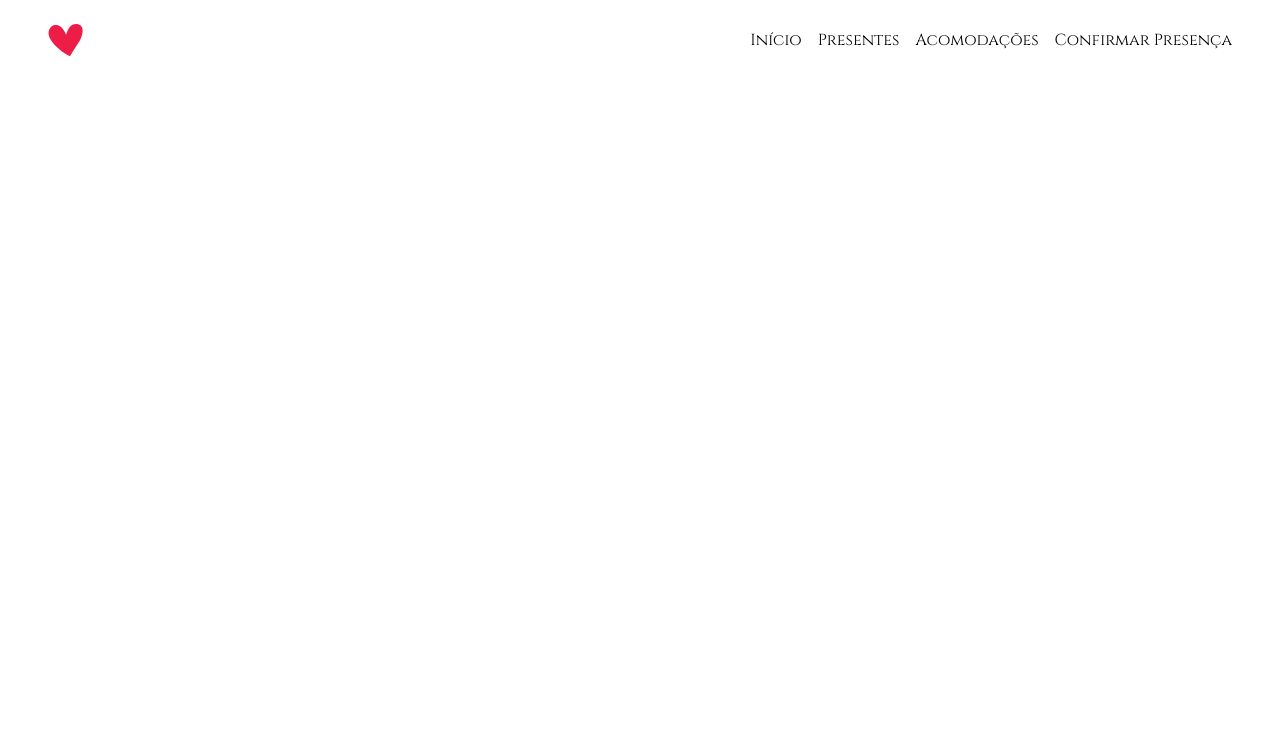
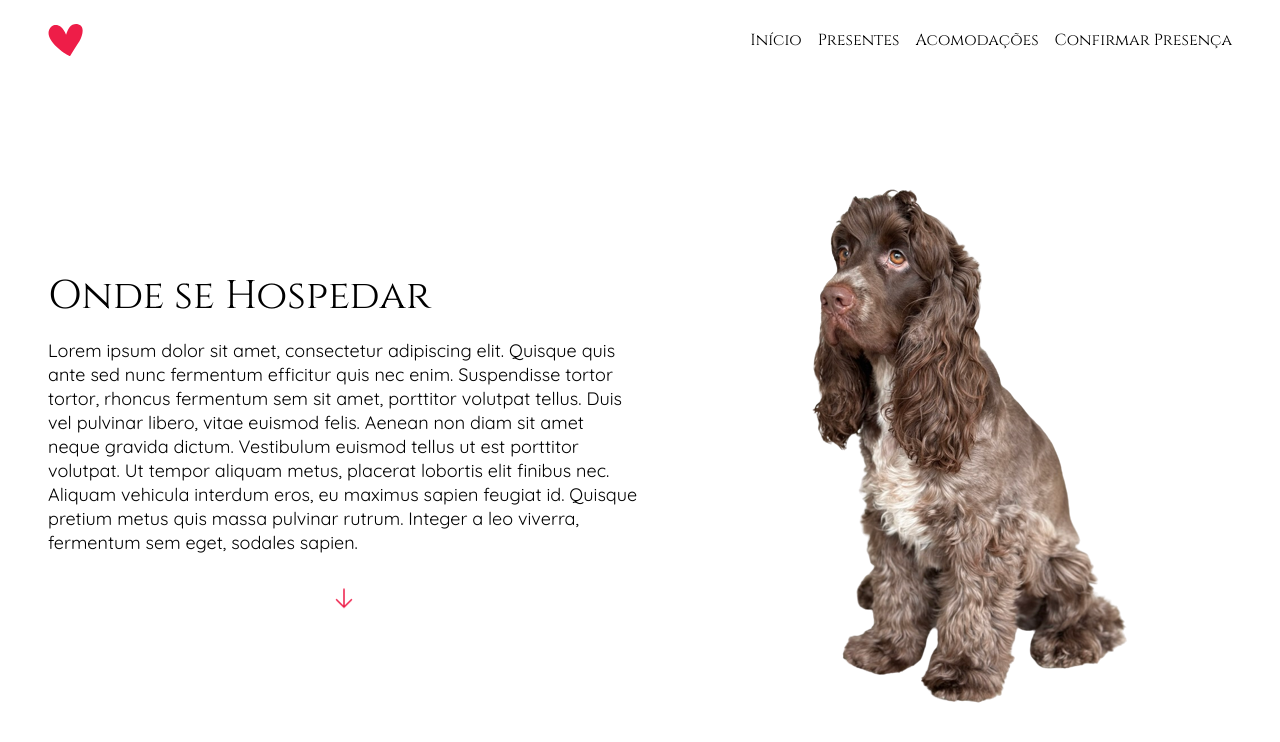
Before and after one commit to eduardobittencourt/project-w-client, a Next.js app: page /accommodations in a window 1280 px wide. Shown: the top 742 px of the page. Built offline with nearby package versions, Linux system fonts and the light colour scheme.

Commit message:
feat: add some more assets

```diff
--- a/src/app/accommodations/page.tsx
+++ b/src/app/accommodations/page.tsx
@@ -1,3 +1,42 @@
+import Image from "next/image";
+
+import Tobias from "@/assets/tobias.png";
 export default function AccommodationsPage() {
-  return <div></div>;
+  return (
+    <div className="grid min-h-[calc(100vh-144px)] items-center tablet:grid-cols-2">
+      <div>
+        <h1 className="mb-4 font-serif text-lg">Onde se Hospedar</h1>
+        <p className="mb-8 text-sm">
+          Lorem ipsum dolor sit amet, consectetur adipiscing elit. Quisque quis
+          ante sed nunc fermentum efficitur quis nec enim. Suspendisse tortor
+          tortor, rhoncus fermentum sem sit amet, porttitor volutpat tellus.
+          Duis vel pulvinar libero, vitae euismod felis. Aenean non diam sit
+          amet neque gravida dictum. Vestibulum euismod tellus ut est porttitor
+          volutpat. Ut tempor aliquam metus, placerat lobortis elit finibus nec.
+          Aliquam vehicula interdum eros, eu maximus sapien feugiat id. Quisque
+          pretium metus quis massa pulvinar rutrum. Integer a leo viverra,
+          fermentum sem eget, sodales sapien.
+        </p>
+        <svg
+          xmlns="http://www.w3.org/2000/svg"
+          fill="none"
+          viewBox="0 0 24 24"
+          strokeWidth={1.5}
+          className="mx-auto h-6 w-6 animate-bounce stroke-red"
+        >
+          <path
+            strokeLinecap="round"
+            strokeLinejoin="round"
+            d="M19.5 13.5L12 21m0 0l-7.5-7.5M12 21V3"
+          />
+        </svg>
+      </div>
+
+      <Image
+        src={Tobias}
+        alt="Foto do Tobias"
+        className="justify-self-center"
+      />
+    </div>
+  );
 }
--- a/src/app/gifts/loading.tsx
+++ /dev/null
@@ -1,42 +0,0 @@
-export default function GiftsLoading() {
-  return (
-    <>
-      <h1 className="mb-4 font-serif text-lg">Lista de Presentes</h1>
-      <p className="mb-8 text-sm">
-        Queremos que se sintam à vontade para nos presentear de acordo com suas
-        preferências e possibilidades. Preparamos uma seleção de itens que
-        precisamos na nossa nova casinha. Além disso, pensando em facilitar a
-        contribuição para aqueles que preferem presentear de maneira mais
-        flexível, também disponibilizamos a opção de cotas de PIX. Explore sem
-        restrições, certamente qualquer presente escolhido com carinho será
-        muito apreciado.
-      </p>
-
-      <div className="mx-auto my-10 h-px w-24 bg-red" />
-
-      <h2 className="mb-4 font-serif text-md">Itens</h2>
-      <p className="mb-2">
-        Os links abaixo são sugestões de onde encontrar o produto, fiquem à
-        vontade para adquiri-los onde for mais conveniente para vocês. Para mais
-        detalhes, clique no item e, caso optem por algum, não esqueçam de
-        marcá-lo como comprado! Vai dividir com alguém? É só clicar em “
-        <span className="text-red">+</span>” ao marcar como comprado e colocar o
-        código do outro convidado.
-      </p>
-      <p className="mb-8">
-        <span className="font-bold">Endereço para entrega:</span> Rua Coronel
-        Feijo, 371 - apto 202 | 90520-060 Porto Alegre/RS
-      </p>
-
-      <ul className="grid animate-pulse grid-cols-4 gap-x-8 gap-y-10">
-        {Array.from({ length: 8 }).map((_item, index) => (
-          <li key={index}>
-            <div className="mb-2 rounded bg-grey pb-[75%]" />
-            <div className="mb-2 h-4 rounded bg-grey" />
-            <div className="h-4 w-1/2 rounded bg-grey" />
-          </li>
-        ))}
-      </ul>
-    </>
-  );
-}
--- a/src/app/gifts/page.tsx
+++ b/src/app/gifts/page.tsx
@@ -1,6 +1,7 @@
 import Image from "next/image";
 import Link from "next/link";
 
+import Pietro from "@/assets/pietro.png";
 import { listGifts } from "@/resources/listGifts";
 import moneyFormat from "@/utils/moneyFormat";
 
@@ -9,16 +10,39 @@ export default async function GiftsPage() {
 
   return (
     <>
-      <h1 className="mb-4 font-serif text-lg">Lista de Presentes</h1>
-      <p className="mb-8 text-sm">
-        Queremos que se sintam à vontade para nos presentear de acordo com suas
-        preferências e possibilidades. Preparamos uma seleção de itens que
-        precisamos na nossa nova casinha. Além disso, pensando em facilitar a
-        contribuição para aqueles que preferem presentear de maneira mais
-        flexível, também disponibilizamos a opção de cotas de PIX. Explore sem
-        restrições, certamente qualquer presente escolhido com carinho será
-        muito apreciado.
-      </p>
+      <div className="grid min-h-[calc(100vh-144px)] items-center tablet:grid-cols-2">
+        <div>
+          <h1 className="mb-4 font-serif text-lg">Lista de Presentes</h1>
+          <p className="mb-8 text-sm">
+            Queremos que se sintam à vontade para nos presentear de acordo com
+            suas preferências e possibilidades. Preparamos uma seleção de itens
+            que precisamos na nossa nova casinha. Além disso, pensando em
+            facilitar a contribuição para aqueles que preferem presentear de
+            maneira mais flexível, também disponibilizamos a opção de cotas de
+            PIX. Explore sem restrições, certamente qualquer presente escolhido
+            com carinho será muito apreciado.
+          </p>
+          <svg
+            xmlns="http://www.w3.org/2000/svg"
+            fill="none"
+            viewBox="0 0 24 24"
+            strokeWidth={1.5}
+            className="mx-auto h-6 w-6 animate-bounce stroke-red"
+          >
+            <path
+              strokeLinecap="round"
+              strokeLinejoin="round"
+              d="M19.5 13.5L12 21m0 0l-7.5-7.5M12 21V3"
+            />
+          </svg>
+        </div>
+
+        <Image
+          src={Pietro}
+          alt="Foto do Pietro"
+          className="justify-self-center"
+        />
+      </div>
 
       <div className="mx-auto my-10 h-px w-24 bg-red" />
 
@@ -42,7 +66,7 @@ export default async function GiftsPage() {
             key={gift._id}
             className="rounded-lg px-4 py-6 transition-shadow hover:shadow-lg"
           >
-            <Link href={`/gifts/${gift._id}`}>
+            <Link href={`/gift/${gift._id}`}>
               <Image
                 src={gift.image}
                 alt={gift.title}
--- a/src/components/Header.tsx
+++ b/src/components/Header.tsx
@@ -54,7 +54,7 @@ export default function Header() {
         </Link>
       </nav>
 
-      <label htmlFor="menu" className="cursor-pointer p-4 tablet:hidden">
+      <label htmlFor="menu" className="cursor-pointer p-1 tablet:hidden">
         <svg
           xmlns="http://www.w3.org/2000/svg"
           fill="none"
```
Also changed, not shown: src/app/gift/[id]/page.tsx (renamed from src/app/gifts/[id]/page.tsx), src/assets/pietro.png (added), src/assets/tobias.png (added).
